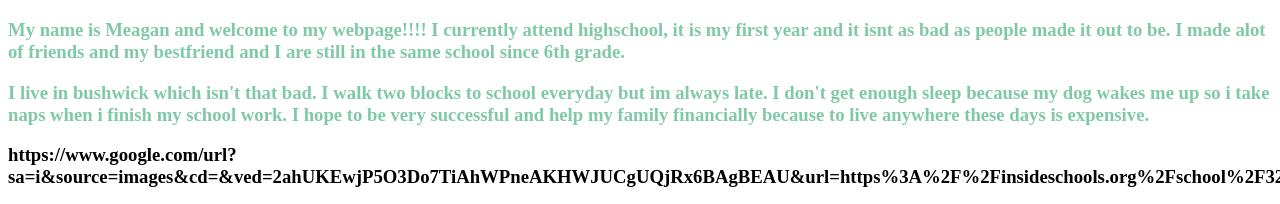
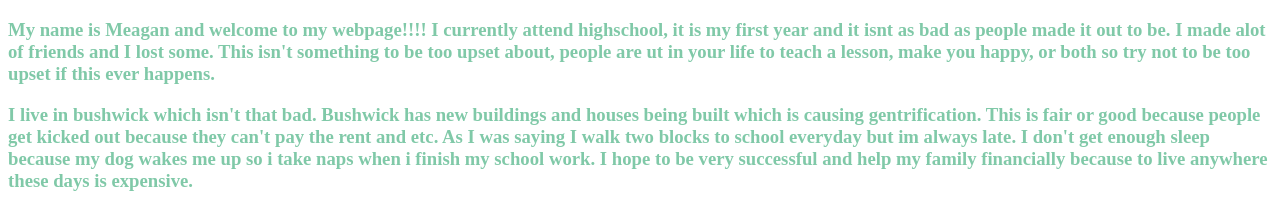
Before and after one commit to Meagan-Acevedo/Meagan-Acevedo.github.io, a plain HTML site: page index.html in a window 1280 px wide. Shown: the part 61-265 px from the top of the page. Drawn offline with Linux system fonts and the light colour scheme.

Commit message:
Update index.html

```diff
--- a/index.html
+++ b/index.html
@@ -13,11 +13,12 @@
 >    </head>
     <body>
 <h1>Being Myself</h1>
-<h3><p id="context">My name is Meagan and welcome to my webpage!!!! I currently attend highschool, it is my first year and it isnt as bad as people made it out to be. I made alot of friends and my bestfriend and I are still in the same school since 6th grade.</p>
-<p id="context-two">I live in bushwick which isn't that bad. I walk two blocks to school everyday but im always late. I don't get enough sleep because my dog wakes me up so i take naps when i finish my school work. I hope to be very successful and help my family financially because to live anywhere these days is expensive. </p> <a>https://www.google.com/url?sa=i&source=images&cd=&ved=2ahUKEwjP5O3Do7TiAhWPneAKHWJUCgUQjRx6BAgBEAU&url=https%3A%2F%2Finsideschools.org%2Fschool%2F32K552&psig=A</a>
+<h3><p id="context">My name is Meagan and welcome to my webpage!!!! I currently attend highschool, it is my first year and it isnt as bad as people made it out to be. I made alot of friends and I lost some. This isn't something to be too upset about, people are ut in your life to teach a lesson, make you happy, or both so try not to be too upset if this ever happens.
+<p id="context-two">I live in bushwick which isn't that bad. Bushwick has new buildings and houses being built which is causing gentrification. This is fair or good because people get kicked out because they can't pay the rent and etc. As I was saying I walk two blocks to school everyday but im always late. I don't get enough sleep because my dog wakes me up so i take naps when i finish my school work. I hope to be very successful and help my family financially because to live anywhere these days is expensive. </p> <a>https://www.google.com/url?sa=i&source=images&cd=&ved=2ahUKEwjP5O3Do7TiAhWPneAKHWJUCgUQjRx6BAgBEAU&url=https%3A%2F%2Finsideschools.org%2Fschool%2F32K552&psig=A</a>
 <p id="my-interest"> I take interest in volleyball, I find it extremely fun and I rarely get tired of it. I wanna play professionaly, keep learning about it and hopefully play on the team that I'm gonna try out for and hopefully get on. </p> <img src= "https://www.google.com/imgres?imgurl=https%3A%2F%2Fwww.lindenwoodpark.org%2Fwp-content%2Fuploads%2F2014%2F10%2FVolleyball.jpg&imgrefurl=https%3A%2F%2Fwww.lindenwoodpark.org%2F2014-epiphany-co-ed-volleyball-tournament%2F&docid=_6AUwS2fhmhBlM&tbnid=sCek7eWeuIRI0M%3A&vet=10ahUKEwi91rKXqMPiAhURVd8KHV5YDr0QMwhCKAAwAA..i&w=259&h=194&safe=strict&bih=641&biw=1366&q=volleyball%20going%20over%20the%20net&ved=0ahUKEwi91rKXqMPiAhURVd8KHV5YDr0QMwhCKAAwAA&iact=mrc&uact=8">
 <p>You guys should check out the games I've made on scratch another programming site!!!<br><a href="https://scratch.mit.edu/users/meagana_aup/">See my games!!</a></p>
-
-</h3>
+<p>If you would like to understand or know more about gentrification and issues like this you can check</p> <br>
+<a href= "www.cuffh.org"</a>
+  </h3>
     </body>
 </html>
```
